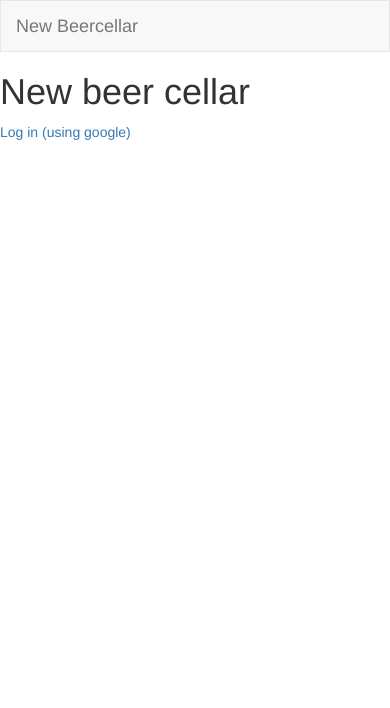
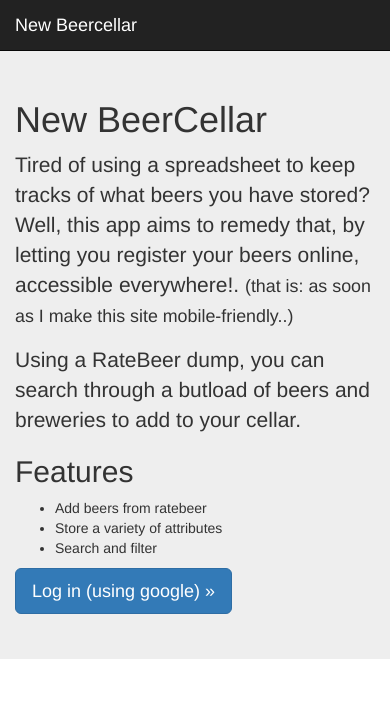
Before and after one commit to atlefren/newbeercellar, a Flask app: page / in a window 390 px wide. Shown: the top 708 px of the page. Run offline with Flask 2, Linux system fonts and the light colour scheme; parts of the project's set-up code (start-up, migrations or seed data) failed here and were passed over; some libraries are stand-ins or nearby versions.

Commit message:
add some style and function

```diff
--- a/newbeercellar/templates/base.html
+++ b/newbeercellar/templates/base.html
@@ -4,12 +4,19 @@
     <meta charset="utf-8">
     <meta name="viewport" content="width=device-width, initial-scale=1.0">
     <title>{% block title %}{% endblock %}</title>
+
+    {% block css %}
     <link type="text/css" rel="stylesheet" href="{{url_for('static', filename='js/lib/bootstrap/dist/css/bootstrap.css')}}">
-    {% block css %}
+    <style type="text/css">
+    body {
+        padding-top: 50px;
+        padding-bottom: 20px;
+    }
+    </style>
     {% endblock %}
   </head>
   <body>
-    <nav class="navbar navbar-default">
+    <nav class="navbar navbar-inverse navbar-fixed-top">
         <div class="container-fluid">
             <div class="navbar-header">
               <a class="navbar-brand" href="{{url_for('index')}}">New Beercellar</a>
--- a/newbeercellar/templates/index.html
+++ b/newbeercellar/templates/index.html
@@ -3,6 +3,25 @@
 {% block title %}Beercellar{% endblock %}
 
 {% block main %}
-<h1>New beer cellar</h1>
-<a href="{{url_for('login')}}">Log in (using google)</a>
+
+  <div class="jumbotron">
+      <div class="container">
+        <h1>New BeerCellar</h1>
+        <p>Tired of using a spreadsheet to keep tracks of what beers you have stored? Well, this app aims to remedy that, by letting you register your beers online, accessible everywhere!. <small>(that is: as soon as I make this site mobile-friendly..)</small></p>
+        <p>Using a RateBeer dump, you can search through a butload of beers and breweries to add to your cellar. </p>
+
+        <h2>Features</h2>
+        <ul>
+            <li>Add beers from ratebeer</li>
+            <li>Store a variety of attributes</li>
+            <li>Search and filter</li>
+        </ul>
+
+        <p>
+            <a class="btn btn-primary btn-lg" href="{{url_for('login')}}" role="button">
+                Log in (using google) &raquo;
+            </a>
+        </p>
+      </div>
+    </div>
 {% endblock %}
--- a/newbeercellar/views.py
+++ b/newbeercellar/views.py
@@ -7,13 +7,21 @@ from flask_login import login_required
 from flask.ext.login import current_user
 
 from newbeercellar import app
-from util import get_cellar_data, get_or_create_default_cellar
+from util import (get_cellar_data, get_or_create_default_cellar,
+                  cellars_for_user)
+from decorators import cellar_owner
 
 
 @app.route('/')
 def index():
+    if not current_user.is_authenticated():
+        return render_template(
+            'index.html'
+        )
+    cellars = cellars_for_user(current_user.id)
     return render_template(
-        'index.html'
+        'cellar_list.html',
+        cellars=cellars
     )
 
 
@@ -35,6 +43,13 @@ def view_cellar(cellar_id):
     abort(404)
 
 
+@app.route('/cellar/<int:cellar_id>/edit')
+@login_required
+@cellar_owner
+def edit_cellar(cellar_id):
+    return "edit!"
+
+
 @app.route('/defaultcellar')
 @login_required
 def defaultcellar():
```
Also changed, not shown: newbeercellar/decorators.py (added, +15 -0 lines), newbeercellar/templates/cellar.html (+8 -1 lines), newbeercellar/templates/cellar_list.html (added, +20 -0 lines), newbeercellar/util.py (+17 -0 lines).
